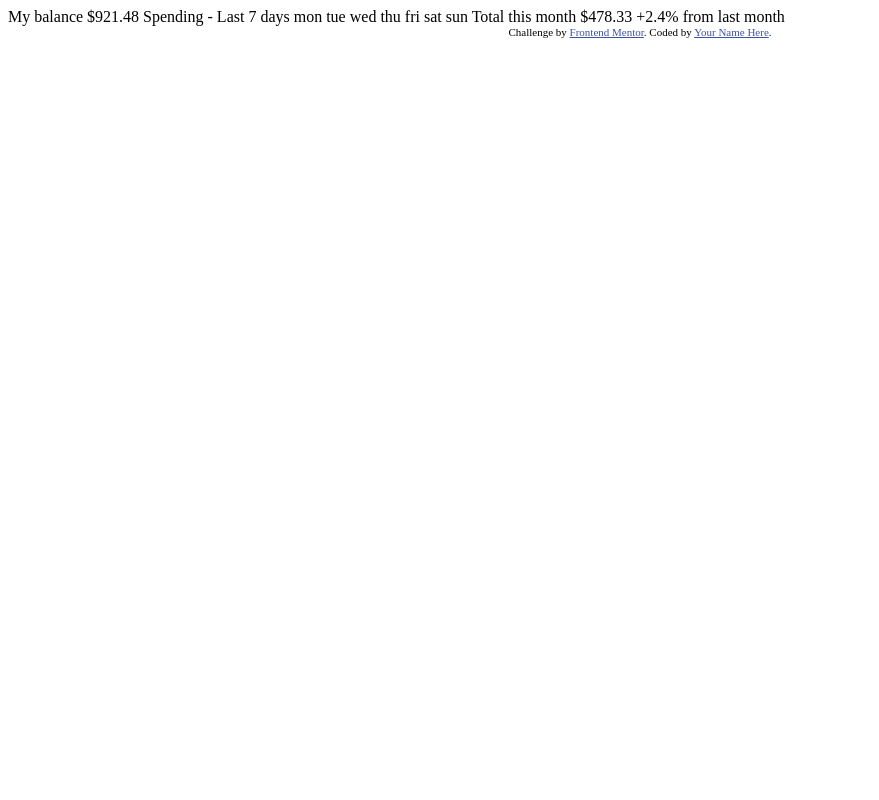
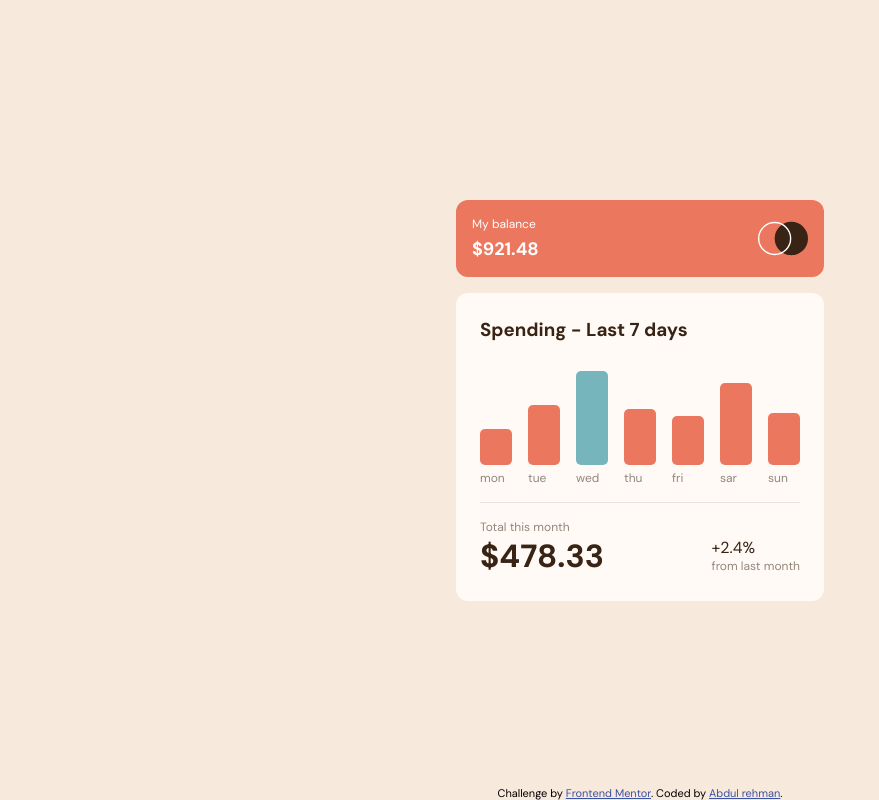
Before and after one commit to abymani/expenses-chart-component-main, a plain HTML site: page index.html in a window 1280 px wide. Shown: the whole page, without its empty margins (0-879 px from the left). Drawn offline with nearby package versions, Linux system fonts and the light colour scheme.

Commit message:
all done thank god

```diff
--- /dev/null
+++ b/index.css
@@ -0,0 +1,210 @@
+@import url('https://fonts.googleapis.com/css2?family=DM+Sans:wght@400;700&display=swap');
+
+
+:root{
+    /* ### Primary */
+
+--Soft-red: hsl(10, 79%, 65%);
+--Cyan: hsl(186, 34%, 60%);
+
+
+/* ### Neutral */
+
+--Dark-brown: hsl(25, 47%, 15%);
+--Medium-brown: hsl(28, 10%, 53%);
+--Cream: hsl(27, 66%, 92%);
+--Very-pale-orange: hsl(33, 100%, 98%);
+
+/* ## Typography */
+
+/* ### Body Copy */
+
+--Font-size: 18px;
+--ff-dm-sans: 'DM Sans', sans-serif;
+--fw-light:400;
+--fw-bold:700;
+}
+
+.attribution { font-size: 11px; text-align: center; bottom: 0;position: absolute;}
+.attribution a { color: hsl(228, 45%, 44%); }
+
+
+*{
+    font-family: var(--ff-dm-sans);
+    margin: 0%;
+    padding: 0%;
+    box-sizing: border-box;
+}
+
+p{
+    font-size: var(--Font-size);
+}
+
+body{
+    background-color: var(--Cream);
+    display: flex;
+    justify-content: center;
+    align-items: center;
+    height: 100vh;
+    width: 100vw;
+}
+main{
+    height: fit-content;
+    width: 23rem;
+
+}
+
+/* Top layer my balance styling */
+.balance {
+    margin-bottom: 1rem;
+    background-color: var(--Soft-red);
+    display: flex;
+    justify-content: space-between;
+    padding:1rem;
+    border-radius: 12px;
+}
+    .balance-with-text{
+        display: flex;
+        flex-direction: column;
+        color: white;
+        gap: 5px;
+    }
+    .text-my-balance {
+        font-size: 12px;
+    }
+    .price {
+        font-weight: var(--fw-bold);
+        font-size: 18px;
+    }
+
+.this-month {
+    background-color: var(--Very-pale-orange);
+    border-radius: 12px;
+    padding: 1.5rem;
+}
+    .this-month h3 {
+        color: var(--Dark-brown);
+    }
+
+  /* ............
+    bar graph .
+    .............. */
+
+
+.graph {
+        display: flex;
+        gap: 1rem;
+        height: 9rem;
+    }
+    .bar-element {
+        display: flex;
+        flex-direction: column-reverse;
+        gap: 5px;
+    }
+        .bar-element .bar{
+            width: 2rem;
+            background-color: var(--Soft-red);
+            border-radius: 5px;
+            position: relative;
+        }
+        .bar-element .label {
+            font-size: 12px;
+            color: var(--Medium-brown);
+        }
+
+        .bar:hover {
+            background-color: hsla(10, 79%, 65%,0.6);
+        }
+
+        /* Tooltip styling */
+
+        .bar .tooltip-text {
+            visibility: hidden;
+            font-size: 0.75rem;
+            width: 3rem;
+            background-color: var(--Dark-brown);
+            color: #fff;
+            text-align: center;
+            padding: 5px 0;
+            border-radius: 6px;
+            position: absolute;
+            z-index: 1;
+            bottom: calc(100% + 5px);
+            left: 50%;
+            margin-left: -1.5rem;
+        }
+        .bar:hover .tooltip-text{
+            visibility: visible;
+        }
+
+
+
+
+
+
+    /* bottom layer total this month styling */
+.total {
+    border-top: 1px solid hsla(28, 10%, 53%,0.2);
+    padding-top: 1rem;
+    margin-top: 1rem;
+}
+    .total .text-light {
+        font-size: 12px;
+        color: var(--Medium-brown);
+    }
+    .total .price-hike {
+        display: flex;
+        justify-content: space-between;
+        align-items: center;
+    }
+    .total .price-hike .total-price {
+        font-size: 2rem;
+        font-weight: var(--fw-bold);
+        color: var(--Dark-brown);
+    }
+    .total .price-hike .container-hike {
+        display: flex;
+        flex-direction: column;
+    }
+
+    .hike {
+        color: var(--Dark-brown);
+        font-weight: var(--fw-light);
+    }
+
+
+
+
+@media only screen and (max-width:500px) {
+    body {
+        height: fit-content;
+    }
+    main {
+        width: 100%;
+        padding: 5%;
+        min-width: 320px;
+    }
+    .this-month {
+        padding: 1rem;
+        display: flex;
+        flex-direction: column;
+        align-items: center;
+
+    }
+    .graph{
+        gap:0.7rem;
+
+    }
+    .bar-element .bar{
+        width: 1.7rem;
+    }
+    .total{
+        width: 100%;
+    }
+    .total-price{
+        font-size: 25px;
+    }
+
+
+
+}
--- a/index.html
+++ b/index.html
@@ -5,39 +5,77 @@
   <meta name="viewport" content="width=device-width, initial-scale=1.0"> <!-- displays site properly based on user's device -->
 
   <link rel="icon" type="image/png" sizes="32x32" href="./images/favicon-32x32.png">
+  <link rel="stylesheet" href="index.css">
+  <script src="https://ajax.googleapis.com/ajax/libs/jquery/3.6.0/jquery.min.js"></script>
 
+  <script src="index.js" defer> </script>
   <title>Frontend Mentor | Expenses chart component</title>
 
-  <!-- Feel free to remove these styles or customise in your own stylesheet 👍 -->
-  <style>
-    .attribution { font-size: 11px; text-align: center; }
-    .attribution a { color: hsl(228, 45%, 44%); }
-  </style>
+
 </head>
 <body>
+  <main>
+    <div class="balance">
+      <div class="balance-with-text">
+        <span class="text-my-balance">My balance</span>
+        <span class="price">$921.48</span>
+      </div>
+      <img src="./images/logo.svg" alt="" width="50px">
+    </div>
+    <div class="this-month">
+      <h3>Spending - Last 7 days</h3>
+      <div class="graph">
+        <div class="bar-element">
+          <span class="label ">mon</span>
+           <div class="bar"> <div class="tooltip-text text1">$20.12</div> </div>
+        </div>
 
-  My balance
-  $921.48
+        <div class="bar-element ">
+          <span class="label">tue</span>
+           <div class="bar"> <div class="tooltip-text text2">$20.12</div> </div>
+        </div>
 
-  Spending - Last 7 days
+        <div class="bar-element ">
+          <span class="label">wed</span>
+           <div class="bar"> <div class="tooltip-text text3">$20.12</div> </div>
+        </div>
 
-  mon
-  tue
-  wed
-  thu
-  fri
-  sat
-  sun
+        <div class="bar-element ">
+          <span class="label">thu</span>
+           <div class="bar"> <div class="tooltip-text text4">$20.12</div> </div>
+        </div>
 
-  Total this month
-  $478.33
+        <div class="bar-element ">
+          <span class="label">fri</span>
+           <div class="bar"> <div class="tooltip-text text5">$20.12</div> </div>
+        </div>
 
-  +2.4%
-  from last month
+        <div class="bar-element ">
+          <span class="label">sar</span>
+           <div class="bar"> <div class="tooltip-text text6">$20.12</div> </div>
+        </div>
+        <div class="bar-element ">
+          <span class="label">sun</span>
+           <div class="bar"> <div class="tooltip-text text7">$20.12</div> </div>
+        </div>
+    </div>
+    <div class="total">
+      <p class="text-light">Total this month</p>
+      <div class="price-hike">
+        <span class="total-price">$478.33</span>
+        <div class="container-hike">
+          <span class="hike"> +2.4%</span>
+          <span class="text-light">from last month</span>
+        </div>
+      </div>
+    </div>
+      </div>
+
+  </main>
 
   <div class="attribution">
     Challenge by <a href="https://www.frontendmentor.io?ref=challenge" target="_blank">Frontend Mentor</a>.
-    Coded by <a href="#">Your Name Here</a>.
+    Coded by <a href="https://www.twitter.com/abymani1">Abdul rehman</a>.
   </div>
 </body>
 </html>
--- /dev/null
+++ b/index.js
@@ -0,0 +1,45 @@
+
+
+$(document).ready(function(){
+  const values = [20.21,33.67,52.36,31.07,27.54,45.98,29.05];
+
+    for(let i=0; i<values.length ;i++)
+    {
+      $(`.text${i+1}`).parent().css("height",`${balanceToLength(values[i])}rem`);
+      $(`.text${i+1}`).text(`$${values[i]}`);
+    }
+
+
+     // Finding and setting highest value bar to a different color
+     //and also setting its hover state
+    let index= findHighestNumberIndex(values);
+    $(`.text${index+1}`).parent().css("background-color", "hsl(186, 34%, 60%)");
+    $(`.text${index+1}`).parent().hover(function(){
+      $(this).css("background-color","hsla(186, 34%, 60%,.6)")
+    });
+    $(`.text${index+1}`).parent().mouseleave(function(){
+      $(this).css("background-color","hsl(186, 34%, 60%)")
+    });
+
+
+  //converting balance into bar length
+
+  function balanceToLength(num){
+
+    if(num<91){
+      return num/9;
+    }
+    else {
+      return undefined;
+    }
+  }
+  function findHighestNumberIndex(nums){
+    let greatest=0;
+    for(let i=0; i<nums.length ;i++){
+      if(nums[i]>greatest){
+        greatest = nums[i];
+      }
+    }
+    return nums.indexOf(greatest);
+  }
+});
```
